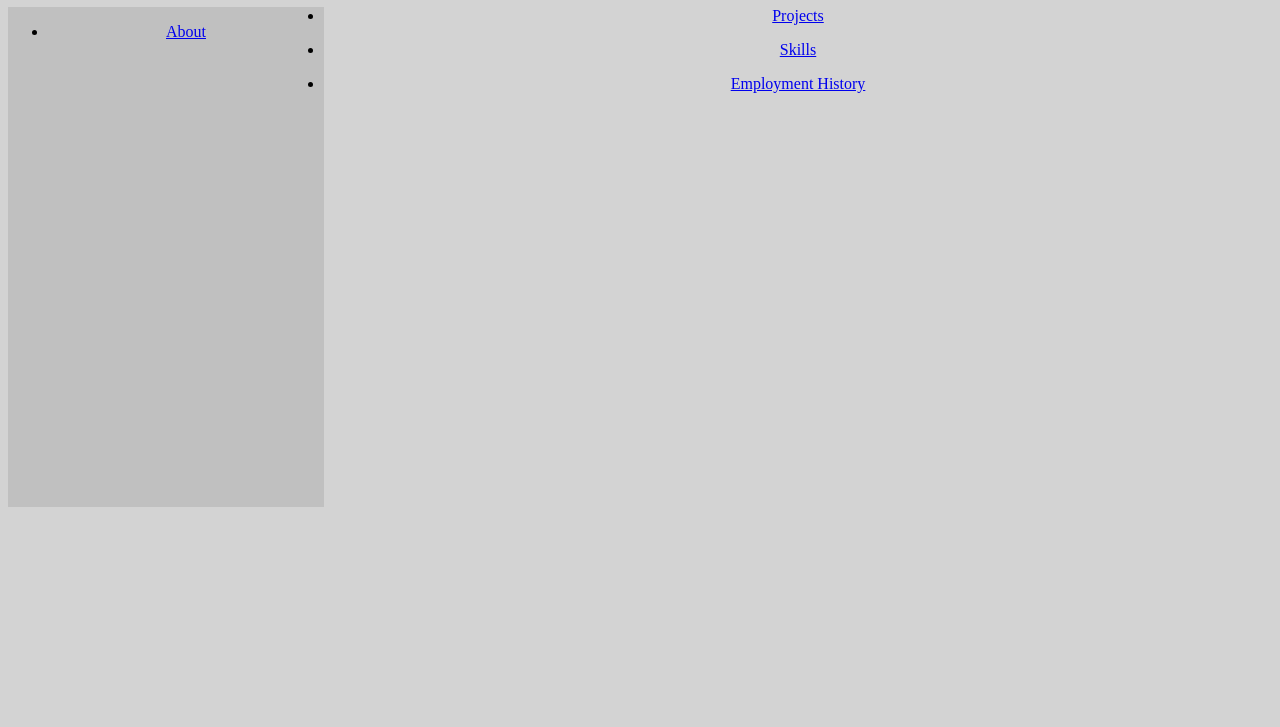
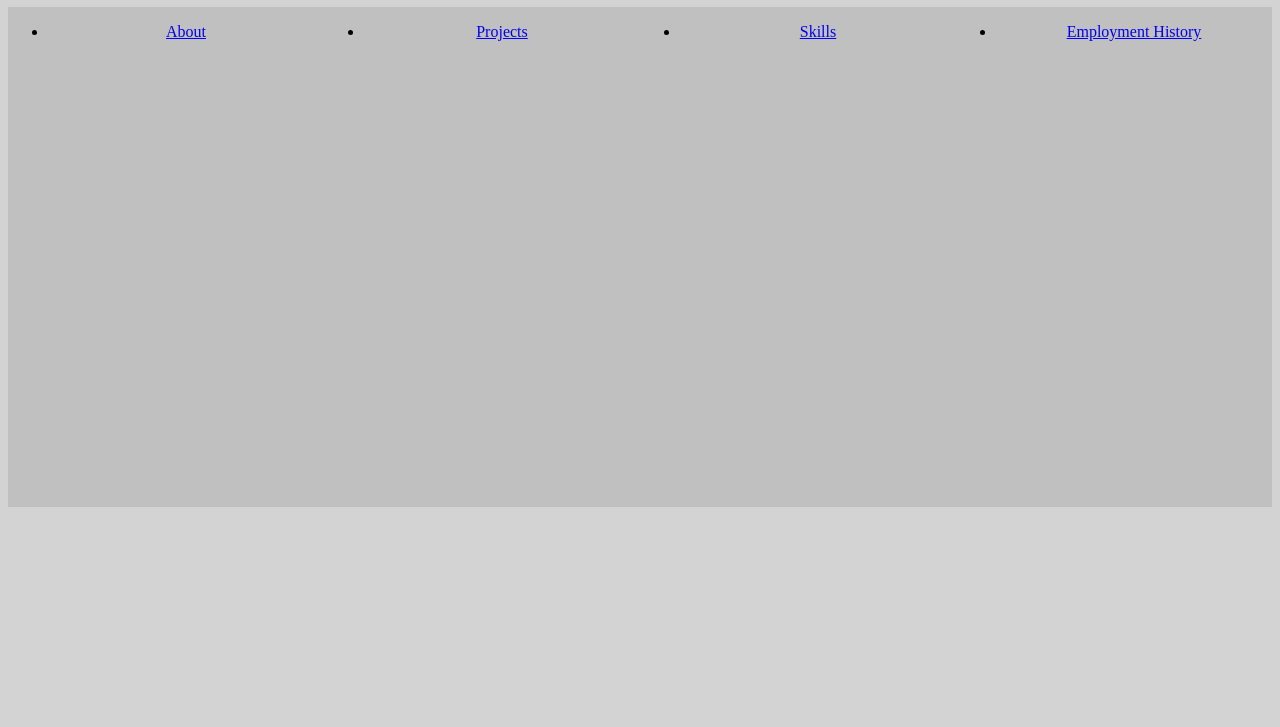
Before and after one commit to MartinCarrion/MartinCarrion.github.io, a plain HTML site: page index.html in a window 1280 px wide. Shown: the part 73-800 px from the top of the page. Drawn offline with Linux system fonts and the light colour scheme.

Commit message:
Organize tabs in Home Page

```diff
--- a/style.css
+++ b/style.css
@@ -14,3 +14,24 @@ body{
     text-decoration:none
 
 }
+.tabProjects {
+    float: left;
+    width: 25%;
+    height: 500px;
+    background-color: silver;
+    text-decoration: none
+}
+.tabSkills {
+    float: left;
+    width: 25%;
+    height: 500px;
+    background-color: silver;
+    text-decoration: none
+}
+.tabEmployment {
+    float: left;
+    width: 25%;
+    height: 500px;
+    background-color: silver;
+    text-decoration: none
+}
```
